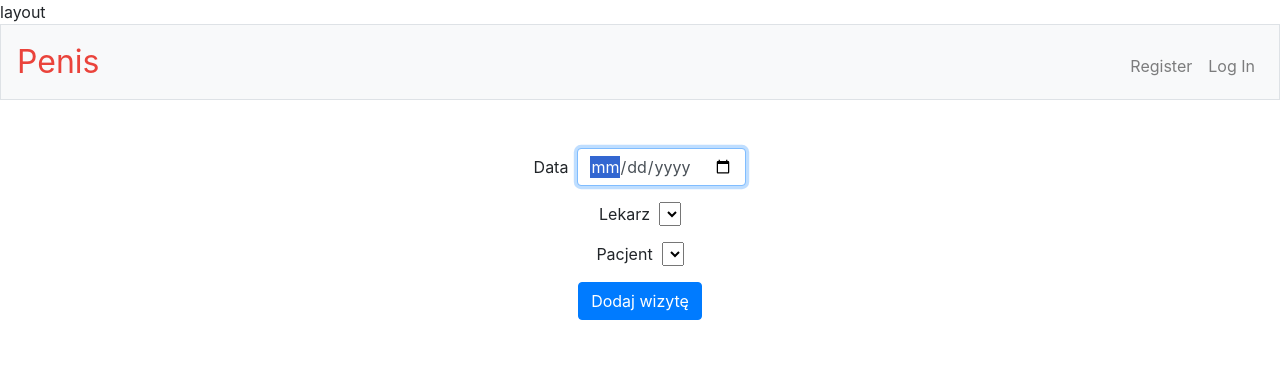
After one commit to Wieczor1/projekt_flask, a Flask app: template templates/wizyta_update.html in a window 1280 px wide. The commit adds this page. Shown: the top 367 px of the page. Run offline with Flask 2, Linux system fonts and the light colour scheme; the template is opened without the code that fills it, so the values that code supplies are empty; some libraries are stand-ins or nearby versions.

Commit message:
Add changes

```diff
--- a/app.py
+++ b/app.py
@@ -1,11 +1,89 @@
-from flask import Flask
+from datetime import datetime
+
+from flask import Flask, render_template, request
+import sqlite3
 
 app = Flask(__name__)
+con = sqlite3.connect("db.db")
+cur = con.cursor()
+cur.execute("select Wizyta.Data, Lekarz.Surname from Wizyta inner join Lekarz on Wizyta.Lekarz_Id = Lekarz.Id")
+wizyty = cur.fetchall()
+# print(wizyty)
 
 
-@app.route('/')
-def hello_world():
-    return 'Hello World!'
+# @app.route('/')
+# def hello_world():
+#     return 'Hello World!'
+#
+
+@app.route('/', methods=['GET', 'POST'])
+def login():
+    con = sqlite3.connect("db.db")
+    cur = con.cursor()
+    if request.method == "POST":
+        username = request.form['username']
+        password = request.form['password']
+        cur.execute("select * from Users where username = ? and password = ?", [username, password])
+        ziomki = cur.fetchall()
+
+        columns = ["Data", "Imię lekarza", "Nazwisko lekarza", "Imię pacjenta", "Nazwisko pacjenta"]
+
+        cur.execute(
+            "select Wizyta.Data, Lekarz.Name, Lekarz.Surname, Pacjent.Name, Pacjent.Surname from Wizyta inner join Lekarz on  Wizyta.lekarz_Id = Lekarz.id inner join Pacjent on Wizyta.pacjent_id = Pacjent.id")
+        rows = cur.fetchall()
+        # print(ziomki)
+        return render_template("wizyta.html", columns=columns, rows=rows)
+    else:
+        return render_template("login.html")
+
+
+@app.route('/wizyta_create', methods=['GET', 'POST'])
+def wizyta_create():
+    if request.method == "GET":
+        con = sqlite3.connect("db.db")
+        cur = con.cursor()
+
+        cur.execute("select Name,Surname from Lekarz")
+        helper = cur.fetchall()
+        lekarze = [' '.join(lekarz) for lekarz in helper]
+
+        cur.execute("select Name,Surname from Pacjent")
+        helper = cur.fetchall()
+        pacjenci = [' '.join(pacjent) for pacjent in helper]
+
+        return render_template("wizyta_create.html", lekarze=lekarze, pacjenci=pacjenci)
+    if request.method == "POST":
+        data = request.form['data']
+        # print(data)
+        lekarz = request.form['lekarz']
+
+        pacjent = request.form['pacjent']
+        # print(pacjent)
+        con = sqlite3.connect("db.db")
+        cur = con.cursor()
+        cur.execute("select id from Lekarz where Name = ? and Surname = ?",
+                    [lekarz.split(" ")[0], lekarz.split(" ")[1]])
+        lekarz = cur.fetchone()
+
+        cur.execute("select id from Pacjent where Name = ? and Surname = ?",
+                    [pacjent.split(" ")[0], pacjent.split(" ")[1]])
+        pacjent = cur.fetchone()
+        # print(isinstance(lekarz[0], "str"))
+        # print(lekarz, pacjent)
+        cur.execute("insert into Wizyta(id, data,lekarz_id, pacjent_id) values (null, ?,?,?)",
+                    [str(data), int(lekarz[0]), int(pacjent[0])])
+        con.commit()
+
+
+@app.route('/wizyta_update/<id>/', methods=['GET', 'POST'])
+def wizyta_update(id):
+    if request.method == "GET":
+        con = sqlite3.connect("db.db")
+        cur = con.cursor()
+        cur.execute("select * from Wizyta where id = ?", id)
+        print(cur.fetchall())
+
+        return
 
 
 if __name__ == '__main__':
--- a/static/styles.css
+++ b/static/styles.css
@@ -45,3 +45,7 @@ main img
     /* constrain images on small screens */
     max-width: 100%;
 }
+
+.zaznacz {
+    vertical-align: center;
+}
--- a/templates/layout.html
+++ b/templates/layout.html
@@ -20,6 +20,10 @@
         <script src="https://cdnjs.cloudflare.com/ajax/libs/popper.js/1.14.3/umd/popper.min.js"></script>
         <script src="https://maxcdn.bootstrapcdn.com/bootstrap/4.1.3/js/bootstrap.min.js"></script>
 
+        <script>
+
+
+                </script>
         <title>{% block title %}{% endblock %}</title>
 
     </head>layout
--- /dev/null
+++ b/templates/wizyta_update.html
@@ -0,0 +1,34 @@
+{% extends "layout.html" %}
+
+{% block title %}
+    Dodaj wizytę
+{% endblock %}
+
+{% block main %}
+    <form action="/wizyta_create" method="post">
+        <div class="form-group">
+           Data  &nbsp;<input autocomplete="off" autofocus class="form-control" name="data" placeholder="Data wizyty" type="date">
+        </div>
+        <div class="form-group">
+            Lekarz &nbsp;<select name="lekarz" id="lekarz">
+                {% for lekarz in lekarze %}
+
+                    <option value="{{ lekarz }}">{{ lekarz }}</option>
+
+                {% endfor %}
+            </select>
+        </div>
+        <div class="form-group">
+            Pacjent &nbsp;<select name="pacjent" id="pacjent">
+                {% for pacjent in pacjenci %}
+
+                    <option value="{{ pacjent }}">{{ pacjent }}</option>
+
+                {% endfor %}
+            </select>
+        </div>
+    <form method="post">
+        <button class="btn btn-primary" >Dodaj wizytę</button>
+    </form>
+    </form>
+{% endblock %}
```
Also changed, not shown: templates/wizyta.html (added, +54 -0 lines), db.db (deleted).
